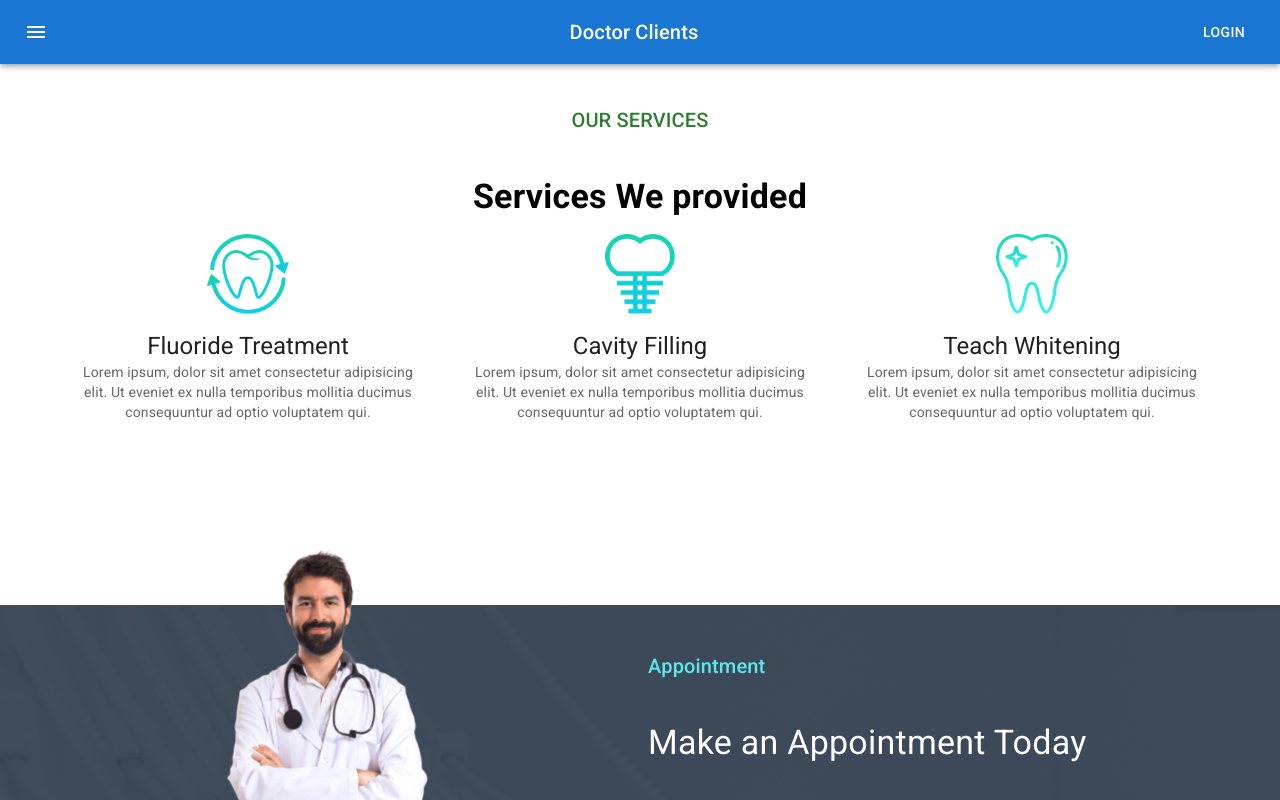
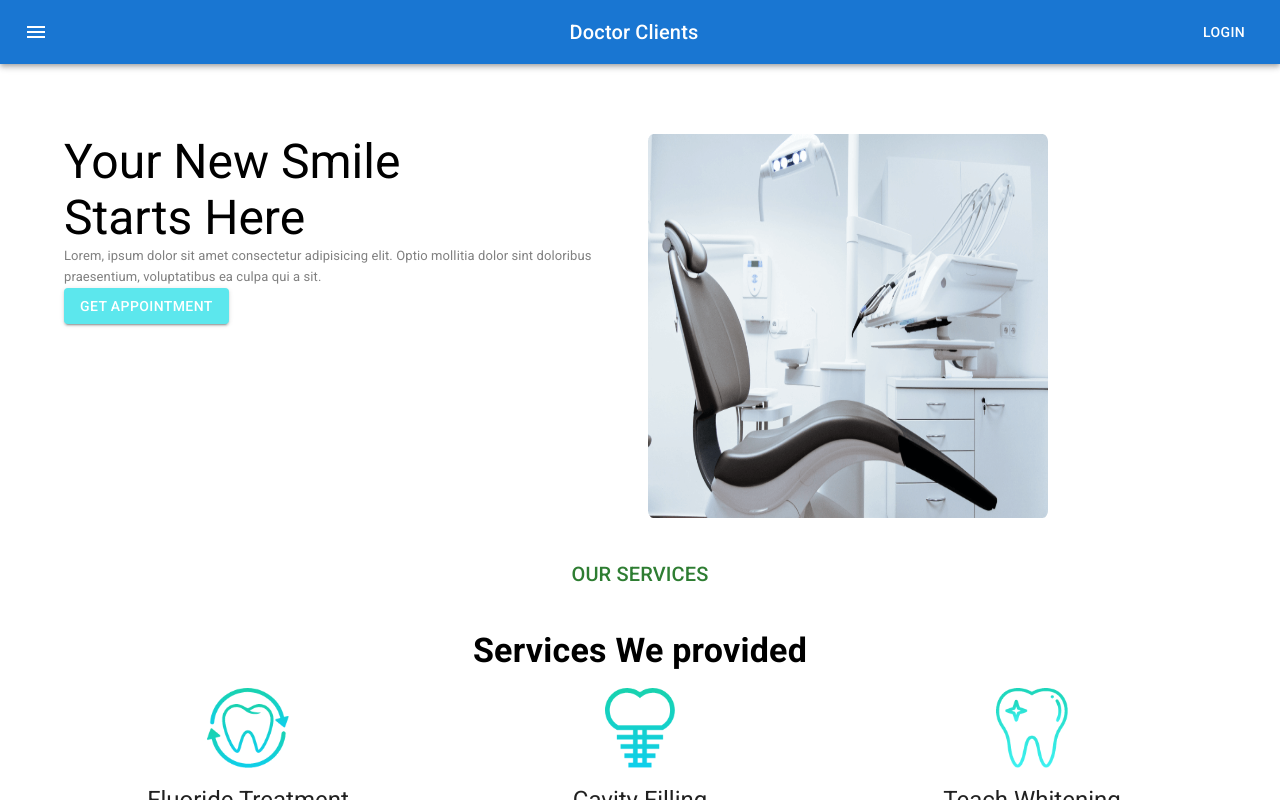
Before and after one commit to rimonhossain12/doctor-portal-client, a React (Create React App) app: page / in a window 1280 px wide. Shown: the top 800 px of the page. Built offline with nearby package versions, Linux system fonts and the light colour scheme.

Commit message:
banner is working is pending

```diff
--- /dev/null
+++ b/src/Pages/Home/Banner/Banner.js
@@ -0,0 +1,46 @@
+import React from 'react';
+import chair from '../../../images/chair.png';
+import bg from '../../../images/bg.png';
+import Box from '@mui/material/Box';
+import Grid from '@mui/material/Grid';
+import { Button, Typography, Container } from '@mui/material';
+import { height } from '@mui/system';
+
+const bannerBackground = {
+    background: `url(${bg})`
+
+}
+
+const verticalCenter = {
+    display: 'flex',
+    alignItem: 'center',
+    marginTop:'70px',
+    height: 400
+
+}
+
+const Banner = () => {
+    return (
+        <Container style={{ bannerBackground }} sx={{ flexGrow: 1 }}>
+            <Grid container spacing={2}>
+                <Grid item style={{ ...verticalCenter,textAlign: 'left' }} xs={12} md={6} >
+                  <Box>
+                        <Typography variant="h3">
+                            Your New Smile <br />
+                            Starts Here
+                        </Typography>
+                        <Typography variant="h6" sx={{ fontSize: 13, color: 'gray', fontWeight: 400 }}>
+                            Lorem, ipsum dolor sit amet consectetur adipisicing elit. Optio mollitia dolor sint doloribus praesentium, voluptatibus ea culpa qui a sit.
+                        </Typography>
+                        <Button variant="contained" style={{ backgroundColor: '#5CE7ED' }}>Get Appointment</Button>
+                  </Box>
+                </Grid>
+                <Grid item xs={12} md={6} style={verticalCenter}>
+                    <img style={{ width: '400px'}} src={chair} alt="" />
+                </Grid>
+            </Grid>
+        </Container>
+    );
+};
+
+export default Banner;
--- a/src/Pages/Home/Home/Home.js
+++ b/src/Pages/Home/Home/Home.js
@@ -2,11 +2,13 @@
 import Navigation from '../../Shared/Navigation/Navigation';
 import Services from '../Services/Services';
 import AppointmentBanner from '../AppointmentBanner/AppointmentBanner';
+import Banner from '../Banner/Banner';
 
 const Home = () => {
     return (
         <div>
            <Navigation></Navigation>
+           <Banner></Banner>
            <Services></Services>
            <AppointmentBanner></AppointmentBanner>
         </div>
```
